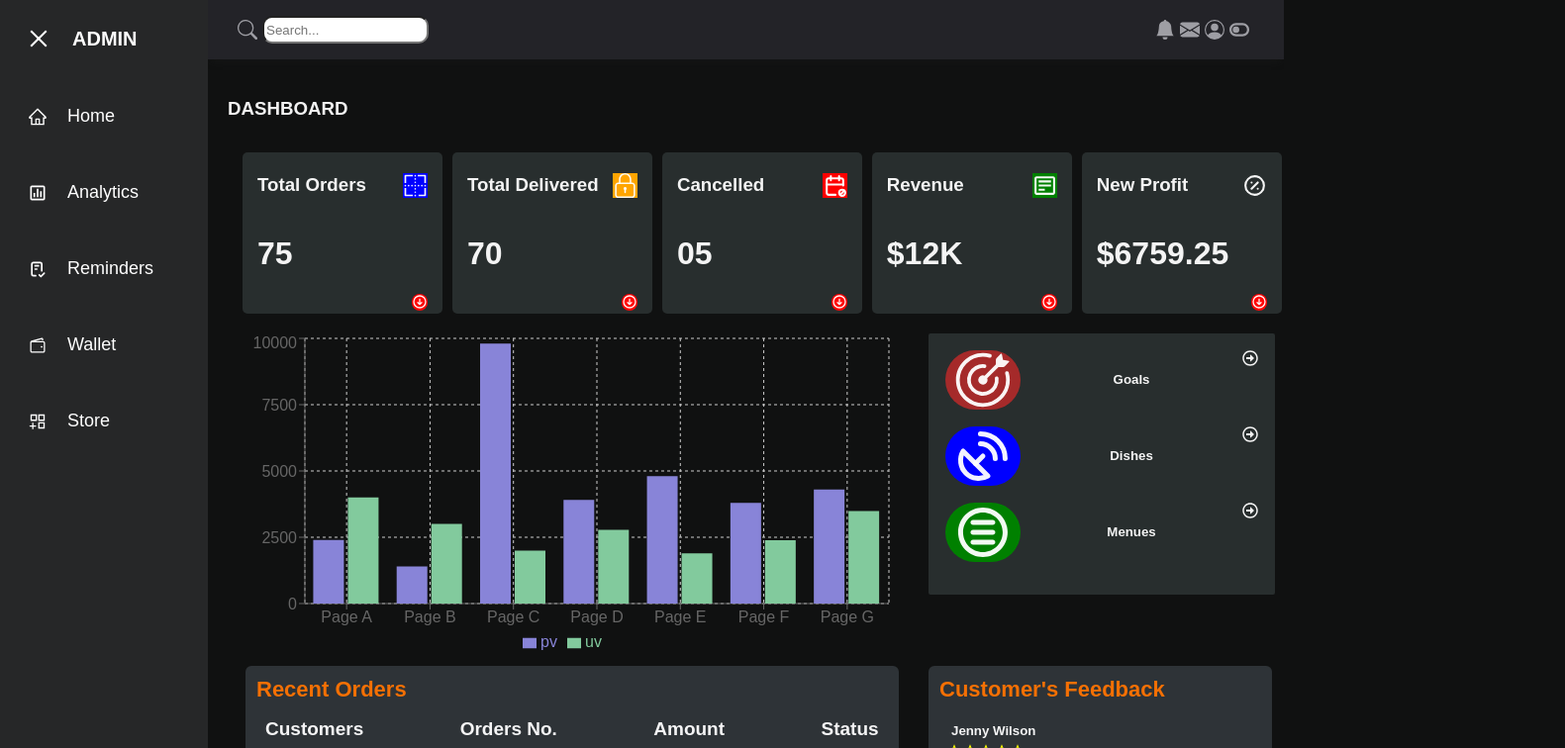
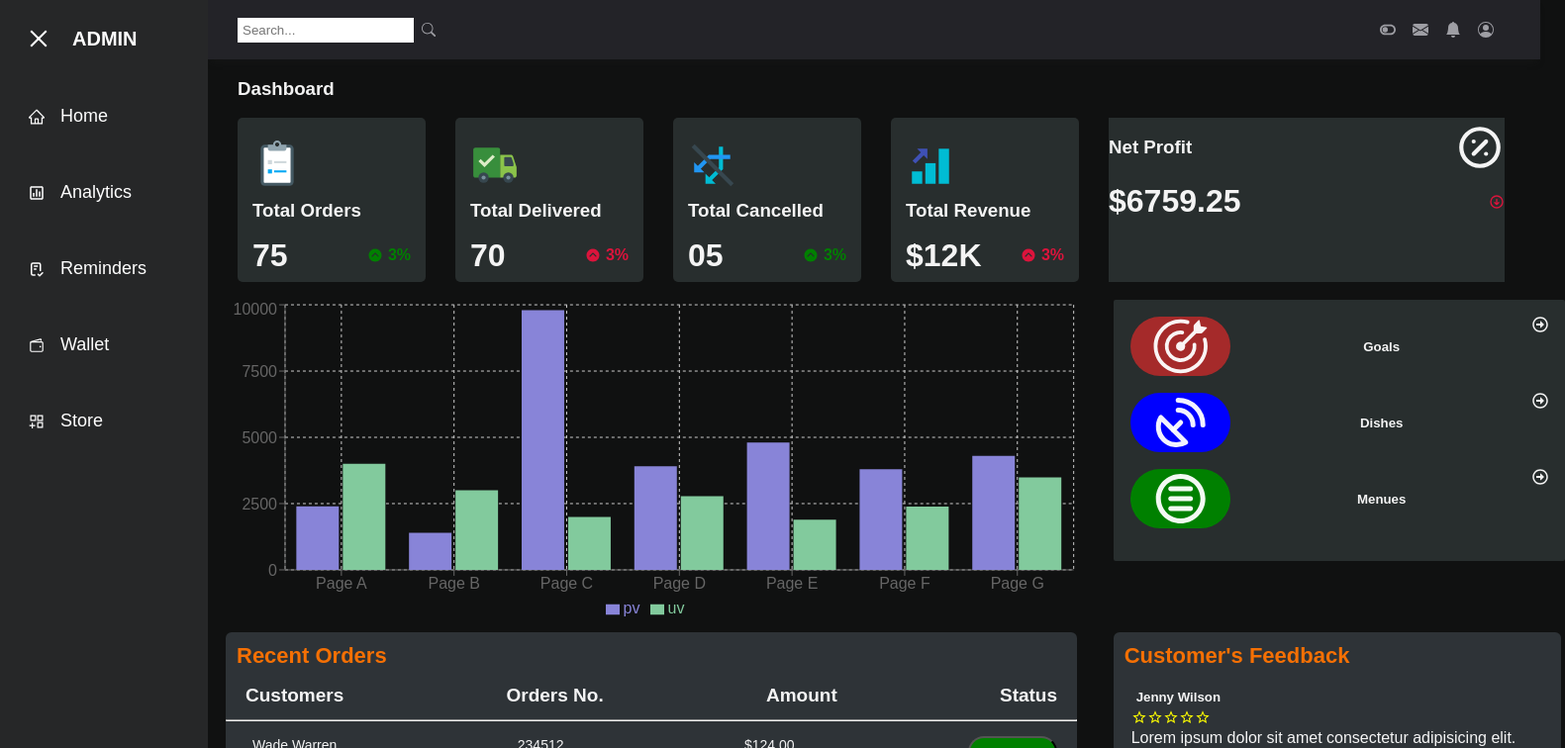
Before and after one commit to TejalZiman24/dashboard-project, a React (Vite) app: page / in a window 1280 px wide. Shown: the top 756 px of the page at 99% size, 1581 px wide, since content can reach past the window. Built offline with nearby package versions, Linux system fonts and the light colour scheme.

Commit message:
Cards Enhancement

```diff
--- a/src/App.css
+++ b/src/App.css
@@ -1,139 +1,98 @@
-body{
+body {
   margin: 0;
   padding: 0;
   background-color: #101111;
   color: #9e9ea4;
-  font-family: 'Montserrat',sans-serif;
+  font-family: "Montserrat", sans-serif;
 }
 
-body::-webkit-scrollbar{
+body::-webkit-scrollbar {
   display: none;
 }
 
-.grid-container{
+.grid-container {
   display: grid;
   grid-template-columns: 260px 1fr 1fr 1fr;
   grid-template-rows: 0.2fr 3fr;
   grid-template-areas:
-  'sidebar header header header'
-  'sidebar main main main';
-  height:120vh;
+    "sidebar header header header"
+    "sidebar main main main";
+  height: 120vh;
 }
-
-
-
-
-
-
-
 
 /* Main */
 
-.main-container{
+.main-container {
   grid-area: main;
-  /* overflow-y: auto; */
-  padding: 20px 20px;
   color: rgba(255, 255, 255, 0.95);
 }
 
-.main-title{
+.main-title {
   display: flex;
   justify-content: space-between;
 }
 
+.main-title > h3 {
+  padding: 0 30px;
+}
 
-
-@media screen and (max-width:1300px){
-  .grid-container{
+@media screen and (max-width: 1300px) {
+  .grid-container {
     grid-template-columns: 1fr;
     grid-template-rows: 0.2fr 3fr;
     grid-template-rows:
-    'header'
-    'main';
+      "header"
+      "main";
   }
-  #sidebar{
+  #sidebar {
     display: none;
   }
-  .menu-icon{
+  .menu-icon {
     display: inline;
   }
-  .sidebar-title > span{
+  .sidebar-title > span {
     display: inline;
   }
 }
 
-@media screen and (min-width:768px){
+@media screen and (min-width: 768px) {
   .navCollapse {
     width: 80px;
   }
-  .navCollapse .sidebar-list-item{
+  .navCollapse .sidebar-list-item {
     display: none;
   }
-  .navCollapse .sidebar-list{
+  .navCollapse .sidebar-list {
     padding: 28px;
   }
 }
-/* //cards */
-.main-cards{
-  display: grid;
-  grid-template-columns: 1fr 1fr 1fr 1fr 1fr  ;
-  gap: 20px;
-  margin: 15px 0;
 
-}
-.card{
-    display: flex;
-    flex-direction: column;
-    justify-content: space-around;
-    padding: 3px 15px;
-    border-radius: 5px;
-
-}
-.card:first-child{
-  background-color: rgb(40, 46, 46);
-
-}
-.card:nth-child(2){
-  background-color: rgb(40, 46, 46);
-
-
-}
-.card:nth-child(3){
+.card:first-child {
   background-color: rgb(40, 46, 46);
 }
-.card:nth-child(4){
+.card:nth-child(2) {
   background-color: rgb(40, 46, 46);
 }
-.profit{
+.card:nth-child(3) {
+  background-color: rgb(40, 46, 46);
+}
+.card:nth-child(4) {
+  background-color: rgb(40, 46, 46);
+}
+.profit {
   width: 236px;
 }
-.card:nth-child(5){
+.card:nth-child(5) {
   background-color: rgb(40, 46, 46);
-
 }
-.card-inner{
+.card-inner {
   display: flex;
   align-items: center;
   justify-content: space-between;
 }
 
-.card-inner > .card_icon{
-font-size: 25px;
-
+.card-inner > .card_icon {
+  font-size: 25px;
 }
 
-.card-footer{
-
-  display: flex;
-  flex-direction: column;
-  width: 100%;
-  border-radius: 12px;
-}
-
-.card-down-arrow {
-  background-color: red;
-  align-self: flex-end;
-  border-radius: 10px;
- height: 17px;
-}
 /* //end card */
--- a/src/Components/CardsBox.css
+++ b/src/Components/CardsBox.css
@@ -1,20 +1,29 @@
 .main-cards {
-  display: grid;
-  grid-template-columns: 1fr 1fr 1fr 1fr 1fr;
-  gap: 40px;
-  margin: 15px ;
-  width: 99%;
+  display: flex;
+  justify-content: flex-start;
+  padding: 0 30px;
 }
 
 .card {
   display: flex;
   flex-direction: column;
-  justify-content: space-around;
+  justify-content: flex-end;
   padding: 3px 15px;
   border-radius: 5px;
   cursor: pointer;
-  width: 100%;
+  width: 160px;
+  height: 160px;
+  margin-right: 30px;
+}
 
+.card-last {
+  width: 400px;
+  padding: 0;
+  background-color: rgb(40, 46, 46);
+}
+
+.card > h3 {
+  margin: 10px 0;
 }
 
 .card:first-child {
@@ -33,7 +42,6 @@
   background-color: rgb(40, 46, 46);
 }
 
-
 .card:nth-child(5) {
   background-color: rgb(40, 46, 46);
 }
@@ -42,24 +50,39 @@
   display: flex;
   align-items: center;
   justify-content: space-between;
-
 }
 
 .card-inner > .card_icon {
-  font-size: 25px;
+  font-size: 50px;
 }
 
 .card-footer {
   display: flex;
-  flex-direction: column;
-  width: 100%;
-  border-radius: 12px;
+  justify-content: space-between;
+  align-items: center;
+  height: 30%;
+}
 
+.card-up-arrow {
+  display: flex;
+  align-items: center;
+  justify-content: space-evenly;
+  color: green;
+  font-weight: bold;
+}
+
+.card-up-arrow > span {
+  padding-left: 5px;
 }
 
 .card-down-arrow {
-  background-color: red;
-  align-self: flex-end;
-  border-radius: 10px;
-  height: 17px;
+  display: flex;
+  align-items: center;
+  justify-content: space-evenly;
+  color: crimson;
+  font-weight: bold;
 }
+
+.card-down-arrow > span {
+  padding-left: 5px;
+}
--- a/src/Components/CardsBox.jsx
+++ b/src/Components/CardsBox.jsx
@@ -1,97 +1,96 @@
-import React from 'react'
+import React from "react";
 import { RxBorderSplit } from "react-icons/rx";
 import { SlLock } from "react-icons/sl";
 import { TbCalendarCancel } from "react-icons/tb";
 import { BiDetail } from "react-icons/bi";
 import { TbCirclePercentage } from "react-icons/tb";
 import { HiOutlineArrowCircleDown } from "react-icons/hi";
-import "./CardsBox.css"
+import {
+  FcSurvey,
+  FcShipped,
+  FcDoNotMix,
+  FcPositiveDynamic,
+} from "react-icons/fc";
+
+import {
+  IoIosArrowDropupCircle,
+  IoIosArrowDropdownCircle,
+} from "react-icons/io";
+import "./CardsBox.css";
 
 const CardsBox = () => {
   return (
     <div className="main-cards">
       <div className="card">
         <div className="card-inner">
+          <FcSurvey className="card_icon" />
+        </div>
         <h3>Total Orders</h3>
-            <RxBorderSplit
-              style={{ backgroundColor: "blue" }}
-              className="card_icon"
-            />
-          </div>
         <div className="card-footer">
           <h1>75</h1>
-            <div className="card-down-arrow">
-
-              <HiOutlineArrowCircleDown />
-
+          <div className="card-up-arrow">
+            <IoIosArrowDropupCircle />
+            <span>3%</span>
           </div>
         </div>
       </div>
 
       <div className="card">
         <div className="card-inner">
+          <FcShipped className="card_icon" />
+        </div>
         <h3>Total Delivered</h3>
-            <SlLock
-              style={{ backgroundColor: "orange" }}
-              className="card_icon"
-            />
-          </div>
         <div className="card-footer">
           <h1>70</h1>
           <div className="card-down-arrow">
-              <HiOutlineArrowCircleDown />
+            <IoIosArrowDropupCircle />
+            <span>3%</span>
           </div>
         </div>
       </div>
 
       <div className="card">
         <div className="card-inner">
-            <h3>Cancelled</h3>
-            <TbCalendarCancel
-              style={{ backgroundColor: "red" }}
-              className="card_icon"
-            />
+          <FcDoNotMix className="card_icon" />
         </div>
+        <h3>Total Cancelled</h3>
         <div className="card-footer">
           <h1>05</h1>
-            <div className="card-down-arrow">
-              <HiOutlineArrowCircleDown />
+          <div className="card-up-arrow">
+            <IoIosArrowDropupCircle />
+            <span>3%</span>
           </div>
         </div>
       </div>
 
       <div className="card">
         <div className="card-inner">
-            <h3>Revenue</h3>
-            <BiDetail
-              style={{ backgroundColor: "green" }}
-              className="card_icon"
-            />
+          <FcPositiveDynamic className="card_icon" />
+        </div>
+        <h3>Total Revenue</h3>
+        <div className="card-footer">
+          <h1>$12K</h1>
+          <div className="card-down-arrow">
+            <IoIosArrowDropupCircle />
+            <span>3%</span>
+          </div>
+        </div>
+      </div>
+
+      <div className="card-last">
+        <div className="card-inner">
+          <h3>Net Profit</h3>
+          <TbCirclePercentage className="card_icon" />
         </div>
         <div className="card-footer">
-            <h1>$12K</h1>
+          <h1>$6759.25</h1>
           <div className="card-down-arrow">
             <HiOutlineArrowCircleDown />
           </div>
         </div>
       </div>
+    </div>
+  );
+};
 
-        <div className="card">
-          <div className="card-inner">
-            <h3>New Profit</h3>
-            <TbCirclePercentage className="card_icon" />
-          </div>
-          <div className="card-footer">
-
-            <h1>$6759.25</h1>
-            <div className="card-down-arrow">
-              <HiOutlineArrowCircleDown />
-
-            </div>
-          </div>
-        </div>
-      </div>
-  )
-}
-
-export default CardsBox
+export default CardsBox;
--- a/src/Components/Feedback.jsx
+++ b/src/Components/Feedback.jsx
@@ -4,9 +4,9 @@ import { MdOutlineStarOutline } from "react-icons/md";
 
 const Feedback = () => {
   return (
-    <div class="card-feedback">
-      <h3 class="card-title">Customer's Feedback</h3>
-      <div class="card-body">
+    <div className="card-feedback">
+      <h3 className="card-title">Customer's Feedback</h3>
+      <div className="card-body">
         <h5>Jenny Wilson</h5>
         <div className="review">
           <MdOutlineStarOutline />
--- a/src/Components/Header.css
+++ b/src/Components/Header.css
@@ -9,26 +9,29 @@
   background-color: #232328;
   width: 96%;
 }
-.menu-icon {
-  display: none;
+
+.header-left {
+  border-radius: 8px;
+  width: 200px;
+  display: flex;
+  justify-content: start;
+  gap: 0.5em;
+  align-items: center;
 }
-.search-text {
-  width: 80%;
-  height: 28px;
-  border-radius: 10px;
+
+.header-left > input {
+  width: 100%;
+  border: none;
+  z-index: 1;
+  padding: 5px;
 }
-.icon {
-  vertical-align: middle;
-  line-height: 1px;
-  font-size: 20px;
-  cursor: pointer;
+
+.header-left > input:focus {
+  outline: none;
 }
-.icon_header {
-  vertical-align: middle;
-  line-height: 1px;
-  font-size: 26px;
+
+.header-right {
+  display: flex;
+  justify-content: space-evenly;
+  width: 150px;
 }
-.icon,
-.icon_header {
-  margin-right: 5px;
-}
--- a/src/Components/Header.jsx
+++ b/src/Components/Header.jsx
@@ -4,31 +4,27 @@ import {
   BsFillBellFill,
   BsFillEnvelopeFill,
   BsPersonCircle,
-  BsSearch,
-  BsJustify,
+  BsSearch
 } from "react-icons/bs";
 import { FaToggleOff } from "react-icons/fa6";
 
 const Header = (props) => {
   return (
     <header className={`header ${props.mode}`}>
-      <div className="menu-icon">
-        <BsJustify className="icon" />
-      </div>
       <div className="header-left">
-        <BsSearch className="icon" />
         <input
           className="search-text"
           type="search"
           placeholder="Search..."
           aria-label="Search"
         />
+        <BsSearch className="search-icon" />
       </div>
       <div className="header-right">
+        <FaToggleOff className="icon" onClick={props.togglemode} />
+        <BsFillEnvelopeFill className="icon" />
         <BsFillBellFill className="icon" />
-        <BsFillEnvelopeFill className="icon" />
         <BsPersonCircle className="icon" />
-        <FaToggleOff className="icon" onClick={props.togglemode} />
       </div>
     </header>
   );
--- a/src/Components/Home.jsx
+++ b/src/Components/Home.jsx
@@ -2,19 +2,15 @@ import React from "react";
 import CardsBox from "./CardsBox";
 import Chart from "./Chart";
 
-
-
 const Home = () => {
-
   return (
     <main className="main-container">
       <div className="main-title">
-        <h3>DASHBOARD</h3>
+        <h3>Dashboard</h3>
       </div>
-     <CardsBox></CardsBox>
+      <CardsBox></CardsBox>
 
       <Chart></Chart>
-
     </main>
   );
 };
--- a/src/Components/RecentOrders.jsx
+++ b/src/Components/RecentOrders.jsx
@@ -11,23 +11,23 @@ const RecentOrders = () => {
     <div className="main-order">
 
       <h3>Recent Orders</h3>
-      <div class="column-table">
-        <div class="col-3 kg-row">
+      <div className="column-table">
+        <div className="col-3 kg-row">
           <label className="labels" htmlFor="">
             Customers
           </label>
         </div>
-        <div class="col-2">
+        <div className="col-2">
           <label className="labels" htmlFor="">
             Orders No.
           </label>
         </div>
-        <div class="col-2">
+        <div className="col-2">
           <label className="labels" htmlFor="">
             Amount
           </label>
         </div>
-        <div class="col-2">
+        <div className="col-2">
           <label className="labels" htmlFor="">
             Status
           </label>
@@ -39,23 +39,23 @@ const RecentOrders = () => {
         {details.map((data) => {
           return (
             <div className="under_line" key={data.id}>
-              <div class="column-table">
-                <div class="col-3 kg-row">
+              <div className="column-table">
+                <div className="col-3 kg-row">
                   <label htmlFor="" className="detail">
                     {data.name}
                   </label>
                 </div>
-                <div class="col-2">
+                <div className="col-2">
                   <label htmlFor="" className="detail">
                     {data.order}
                   </label>
                 </div>
-                <div class="col-2">
+                <div className="col-2">
                   <label htmlFor="" className="detail">
                     {data.amount}
                   </label>
                 </div>
-                <div class="col-2">
+                <div className="col-2">
                   <button onClick={handleButton} className="btn">
                     {data.button}{" "}
                   </button>
```
Lines whose indentation alone changed are shown as unchanged.
